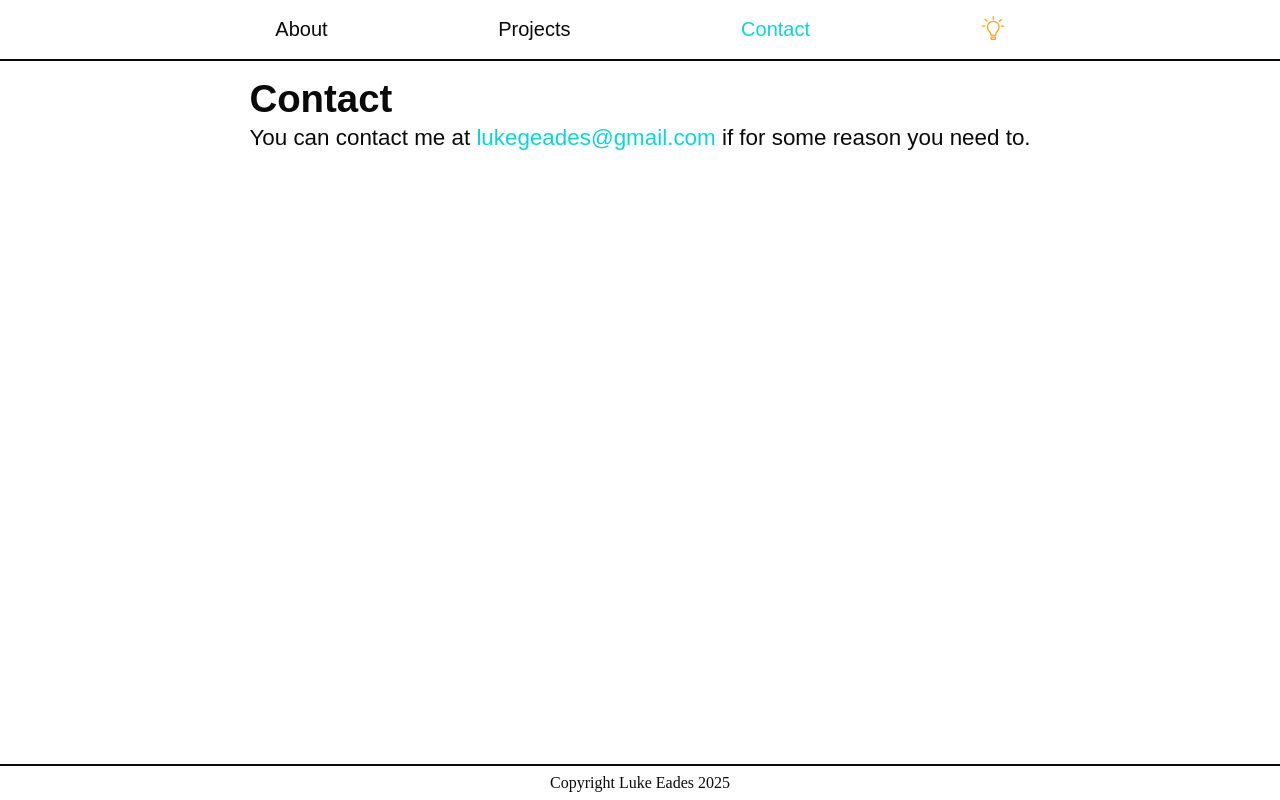
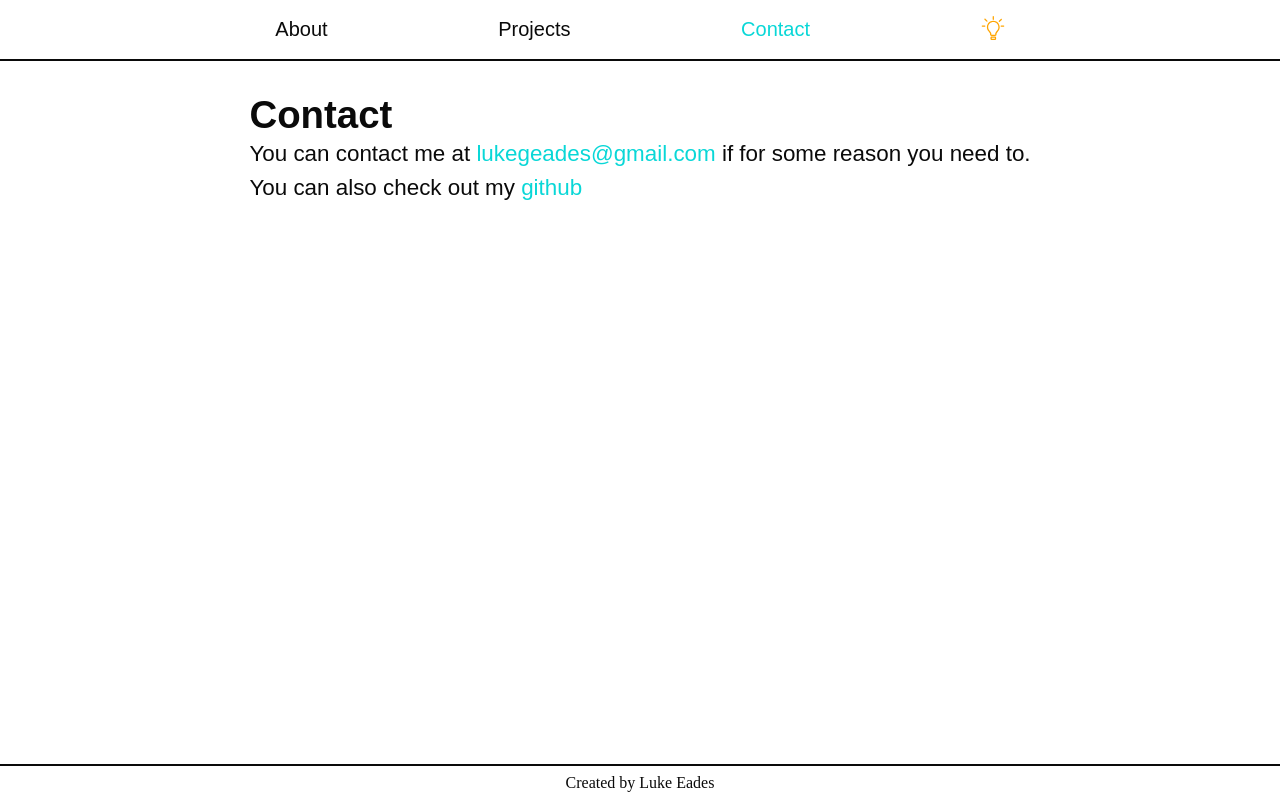
Before and after one commit to LukeEades/personal_website_revamp, a React (Vite) app: page /#/contact in a window 1280 px wide. Built offline with nearby package versions, Linux system fonts and the light colour scheme.

Commit message:
changed contact page

```diff
--- a/src/components/Contact.jsx
+++ b/src/components/Contact.jsx
@@ -11,6 +11,11 @@ const Contact = () => {
               lukegeades@gmail.com
             </a>{" "}
             if for some reason you need to.
+            <br />
+            You can also check out my{" "}
+            <a href="https://github.com/lukeeades" className="highlight">
+              github
+            </a>
           </p>
         </div>
       </section>
--- a/src/components/Footer.jsx
+++ b/src/components/Footer.jsx
@@ -1,5 +1,5 @@
 import "../stylesheets/footer.css"
 const Footer = () => {
-  return <footer>Copyright Luke Eades 2025</footer>
+  return <footer>Created by Luke Eades</footer>
 }
 export default Footer
--- a/src/stylesheets/contact.css
+++ b/src/stylesheets/contact.css
@@ -3,6 +3,7 @@
   margin-top: 1rem;
 }
 #contact-section {
+  padding: 1rem;
   display: flex;
   justify-content: center;
   align-items: center;
```
